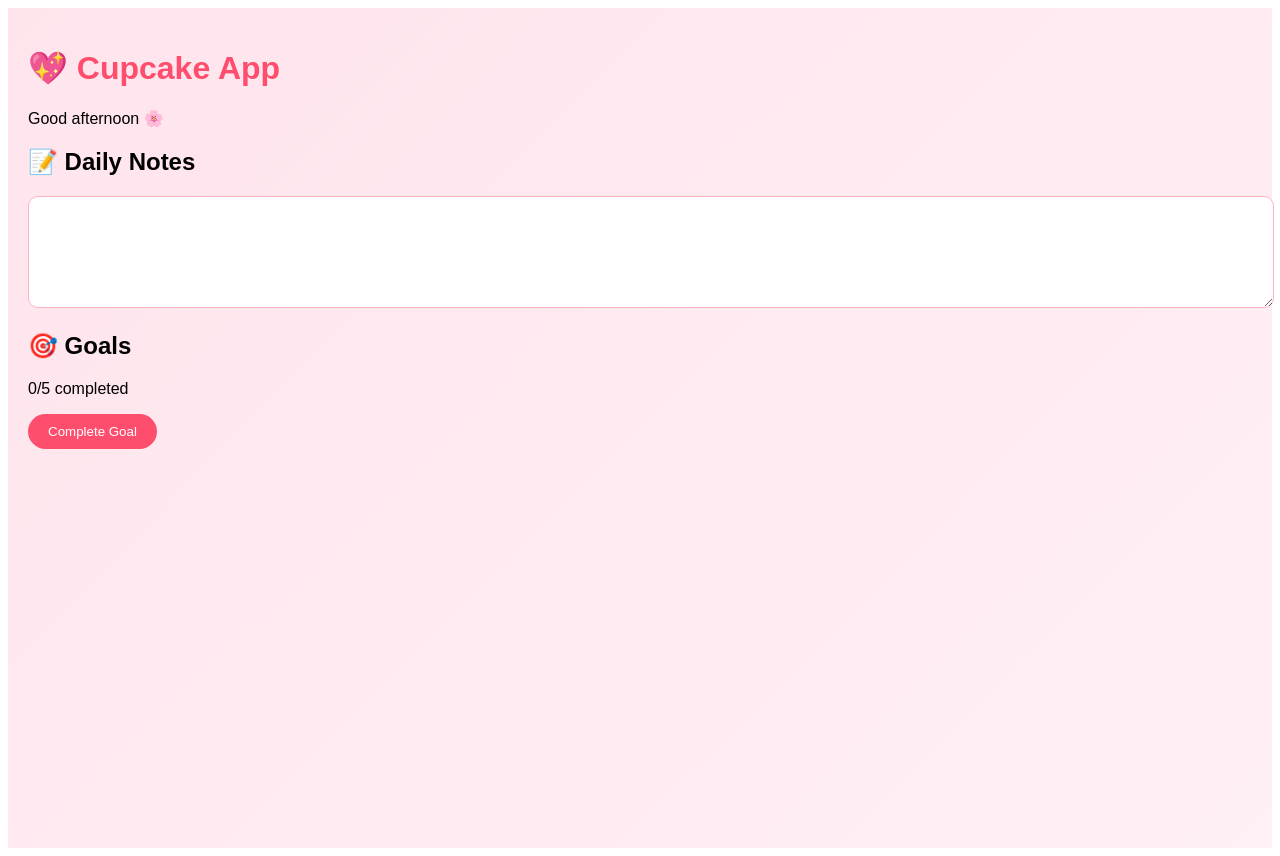
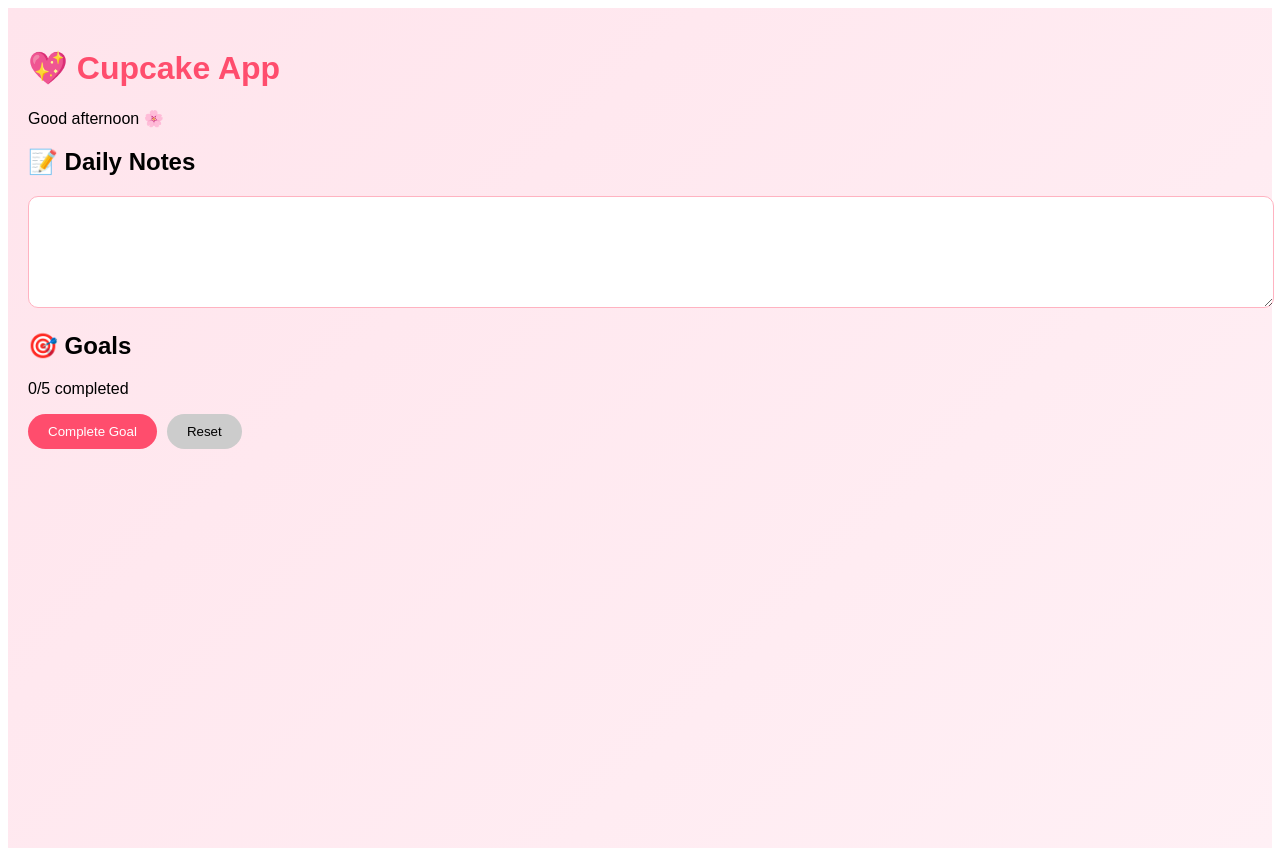
Before and after one commit to arzookhan6817-tech/cupcake-app, a React (Vite) app: page / in a window 1280 px wide. Built offline with nearby package versions, Linux system fonts and the light colour scheme.

Commit message:
Update App.jsx

```diff
--- a/src/App.jsx
+++ b/src/App.jsx
@@ -7,6 +7,8 @@ export default function App() {
     notes: "",
     goals: 0,
   });
+
+  const MAX_GOALS = 5;
 
   // LOAD DATA
   useEffect(() => {
@@ -34,8 +36,13 @@ export default function App() {
     }
   }, [dayData]);
 
-  // COMPLETE GOAL
+  // COMPLETE GOAL (WITH LIMIT)
   const completeGoal = () => {
+    if (dayData.goals >= MAX_GOALS) {
+      alert("You’ve already completed all goals today 😌");
+      return;
+    }
+
     const newGoals = dayData.goals + 1;
 
     setDayData({
@@ -43,9 +50,17 @@ export default function App() {
       goals: newGoals,
     });
 
-    if (newGoals === 5) {
-      alert("🎉 100% done. Your partner would be impressed.");
+    if (newGoals === MAX_GOALS) {
+      alert("🎉 100% done. Your partner would be proud.");
     }
+  };
+
+  // RESET GOALS (optional but powerful)
+  const resetGoals = () => {
+    setDayData({
+      ...dayData,
+      goals: 0,
+    });
   };
 
   // GREETING
@@ -84,7 +99,7 @@ export default function App() {
       />
 
       <h2>🎯 Goals</h2>
-      <p>{dayData.goals}/5 completed</p>
+      <p>{dayData.goals}/{MAX_GOALS} completed</p>
 
       <button
         onClick={completeGoal}
@@ -95,10 +110,24 @@ export default function App() {
           background: "#ff4d6d",
           color: "white",
           cursor: "pointer",
+          marginRight: 10
         }}
       >
         Complete Goal
       </button>
+
+      <button
+        onClick={resetGoals}
+        style={{
+          padding: "10px 20px",
+          borderRadius: 20,
+          border: "none",
+          background: "#ccc",
+          cursor: "pointer"
+        }}
+      >
+        Reset
+      </button>
     </div>
   );
 }
```
